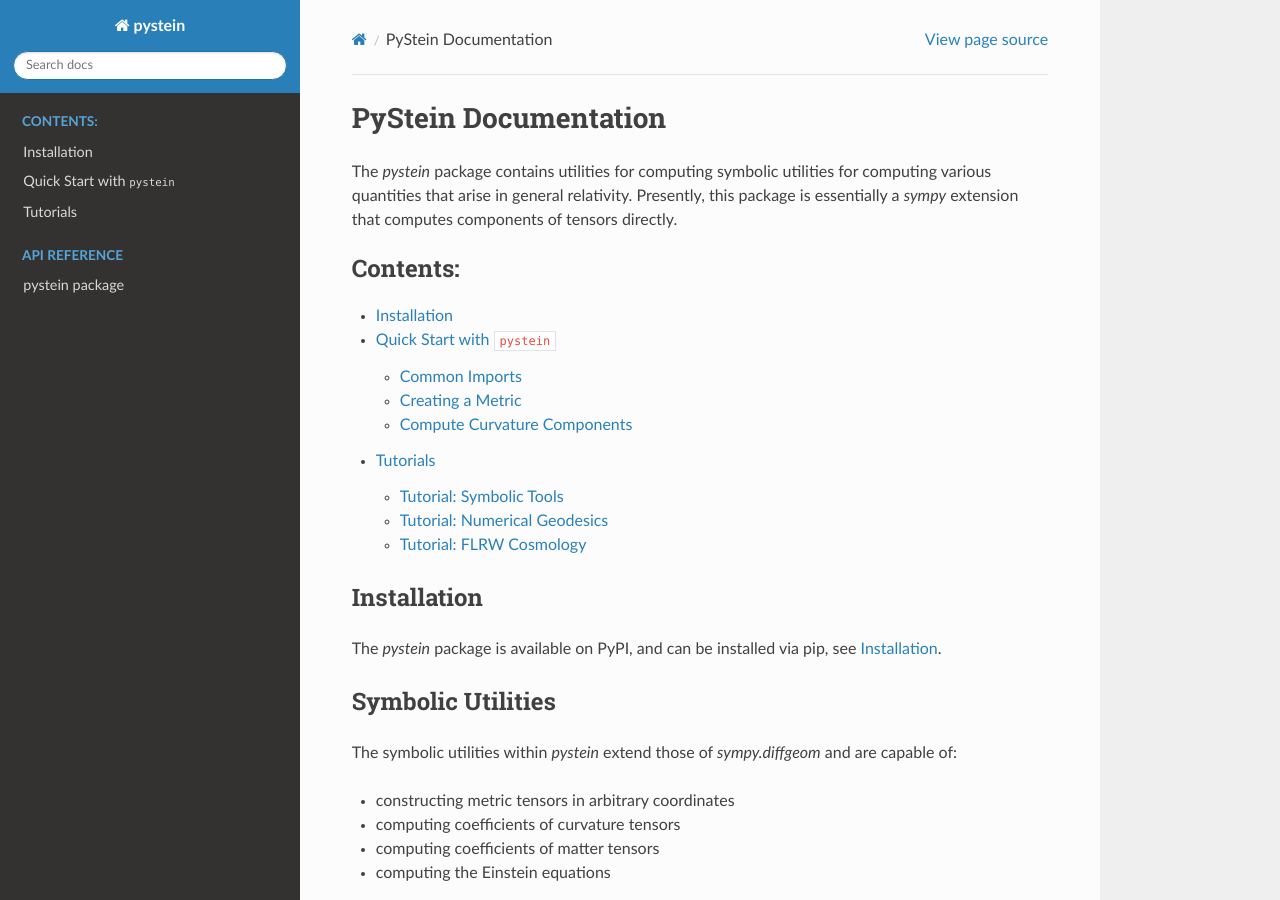
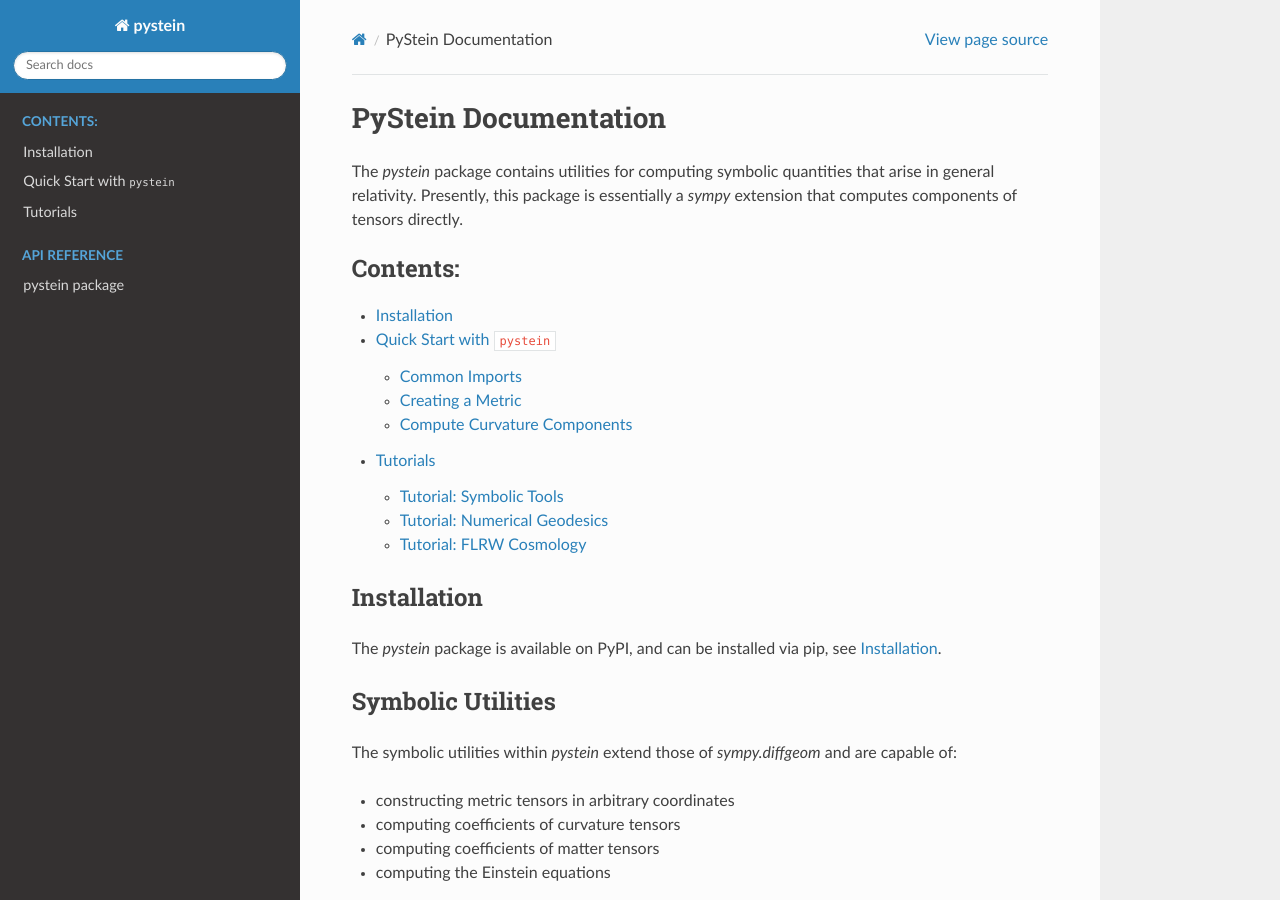
Before and after one commit to JWKennington/pynstein, a Sphinx documentation site: the page built from docs/index.rst, in a window 1280 px wide and 900 px high. Built offline with Sphinx 7.4.7 and the Read the Docs theme 2.0.0, drawn with Linux system fonts in a browser that asks for light colours.

Commit message:
fix sentence

```diff
--- a/docs/index.rst
+++ b/docs/index.rst
@@ -1,9 +1,8 @@
 PyStein Documentation
 =====================
 
-The `pystein` package contains utilities for computing symbolic utilities for computing various
-quantities that arise in general relativity. Presently, this package is essentially a `sympy` extension that computes
-components of tensors directly.
+The `pystein` package contains utilities for computing symbolic quantities that arise in general relativity. Presently,
+this package is essentially a `sympy` extension that computes components of tensors directly.
 
 .. toctree::
    :maxdepth: 2
```
